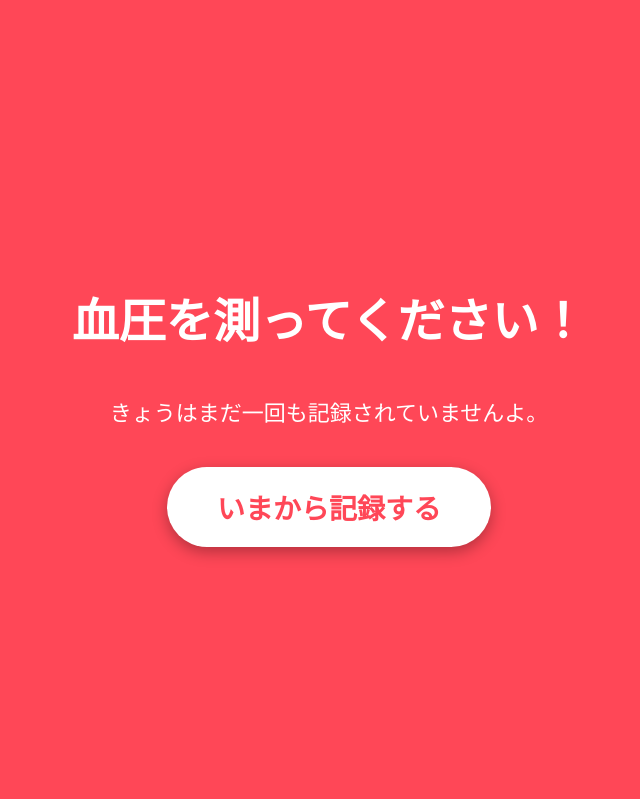
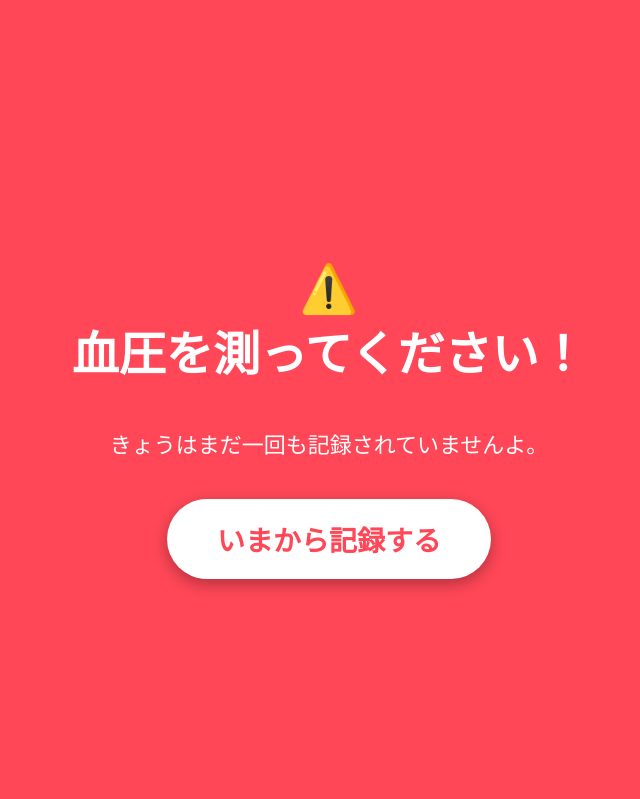
Before and after one commit to ryukond2-a11y/ketuatu, a plain HTML site: page index.html in a window 1280 px wide. Shown: the top 799 px of the page, without its empty margins (311-951 px from the left). Drawn offline with Linux system fonts and the light colour scheme; no server answers.

Commit message:
Update index.html

```diff
--- a/index.html
+++ b/index.html
@@ -382,7 +382,7 @@
 <body>
 
     <div id="alertScreen" class="alert-overlay hidden">
-        <h2>血圧を測ってください！</h2>
+        <h2>⚠️<br>血圧を測ってください！</h2>
         <p>きょうはまだ一回も記録されていませんよ。</p>
         <button onclick="dismissAlert()">いまから記録する</button>
     </div>
```
